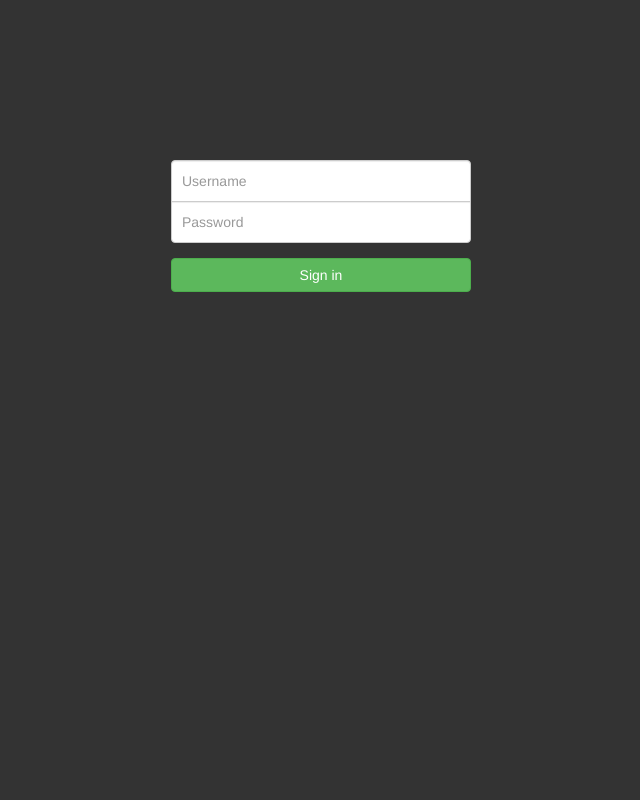
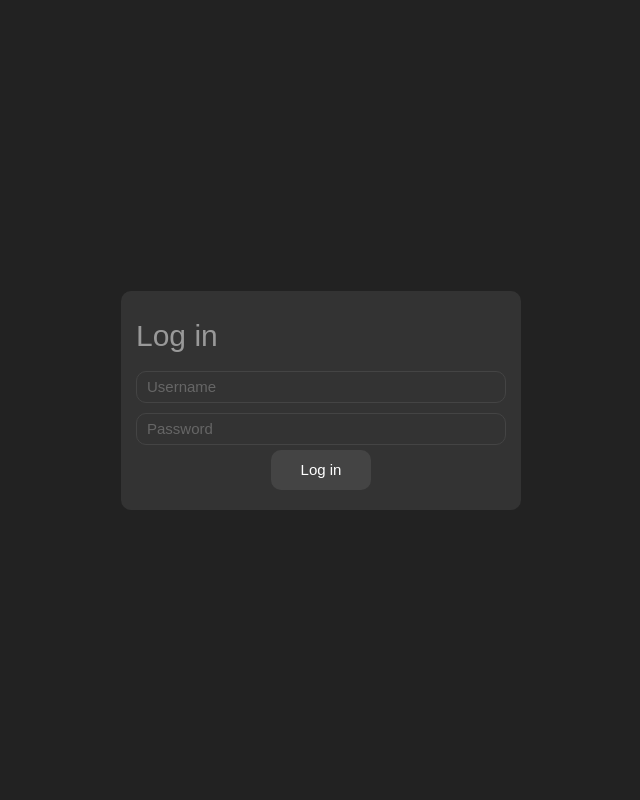
Before and after one commit to nicbou/homeserver, a Django app: page /auth/ in a window 1280 px wide. Shown: the whole page, without its empty margins (319-959 px from the left). Run offline with Django 3.2, Linux system fonts and the light colour scheme; some libraries are stand-ins or nearby versions.

Commit message:
Login form style

```diff
--- a/backend/src/authentication/templates/registration/login.html
+++ b/backend/src/authentication/templates/registration/login.html
@@ -5,25 +5,25 @@
     <meta charset="utf-8">
     <meta http-equiv="X-UA-Compatible" content="IE=edge">
     <meta name="viewport" content="width=device-width, initial-scale=1">
-    <link rel="stylesheet" href="https://maxcdn.bootstrapcdn.com/bootstrap/3.3.7/css/bootstrap.min.css" integrity="sha384-BVYiiSIFeK1dGmJRAkycuHAHRg32OmUcww7on3RYdg4Va+PmSTsz/K68vbdEjh4u" crossorigin="anonymous">
     <style type="text/css">
-        body {background:#333;}
-        form{width:300px;max-width:calc(100% - 30px);margin:0 auto;margin-top:20vh;}
-        #username, #password{display:block;height:auto;padding:10px;}
-        #username{border-bottom-left-radius:0;border-bottom-right-radius:0;margin-bottom:-1px;}
-        #password{border-top-left-radius:0;border-top-right-radius:0;}
+        h2{font-weight: 200;color: #999;font-size: 30px;line-height: 30px;margin: 15px 0;}
+        html, body{width:100%;margin:0;padding:0;background:#222;color:#999;font:15px/22px sans-serif;-webkit-font-smoothing: antialiased;min-height: 100%;display:flex;align-items:center;}
+        form{max-width:100%;padding:15px;box-sizing:border-box;width:400px;margin:0 auto;background:#333;border-radius:10px}
+        input, button{outline:none;-webkit-appearance:none;font-size:inherit;color:inherit;}
+        input{float:right;border-radius:10px;width:30%;padding: 0 10px;font:15px/30px sans-serif;background:none;border:1px solid #444;color:#fff;margin:5px 0;min-width: 135px;display: block;width: 100%;box-sizing: border-box;-webkit-appearance: none;}
+            input:focus, input:active, input:hover{border-color:#666;}
+            input::placeholder{color:#666;}
+        button{cursor:pointer;line-height:40px;text-align:center;color:#fff;display:block;background: #444;border: none;padding:0 30px;border-radius:10px;margin:10px auto 5px;}
+            button:active, button:hover{background:#555}
     </style>
 </head>
 <body>
     <form method="POST">
         {% csrf_token %}
-        <div class="form-group">
-            <input id="username" class="form-control" type="text" name="username" placeholder="Username">
-            <input id="password" class="form-control" type="password" name="password" placeholder="Password">
-        </div>
-        <div class="form-group">
-            <button class="btn btn-success btn-block" type="submit">Sign in</button>
-        </div>
+        <h2>Log in</h2>
+        <input id="username" type="text" name="username" placeholder="Username">
+        <input id="password" type="password" name="password" placeholder="Password">
+        <button type="submit">Log in</button>
     </form>
 </body>
 </html>
```
